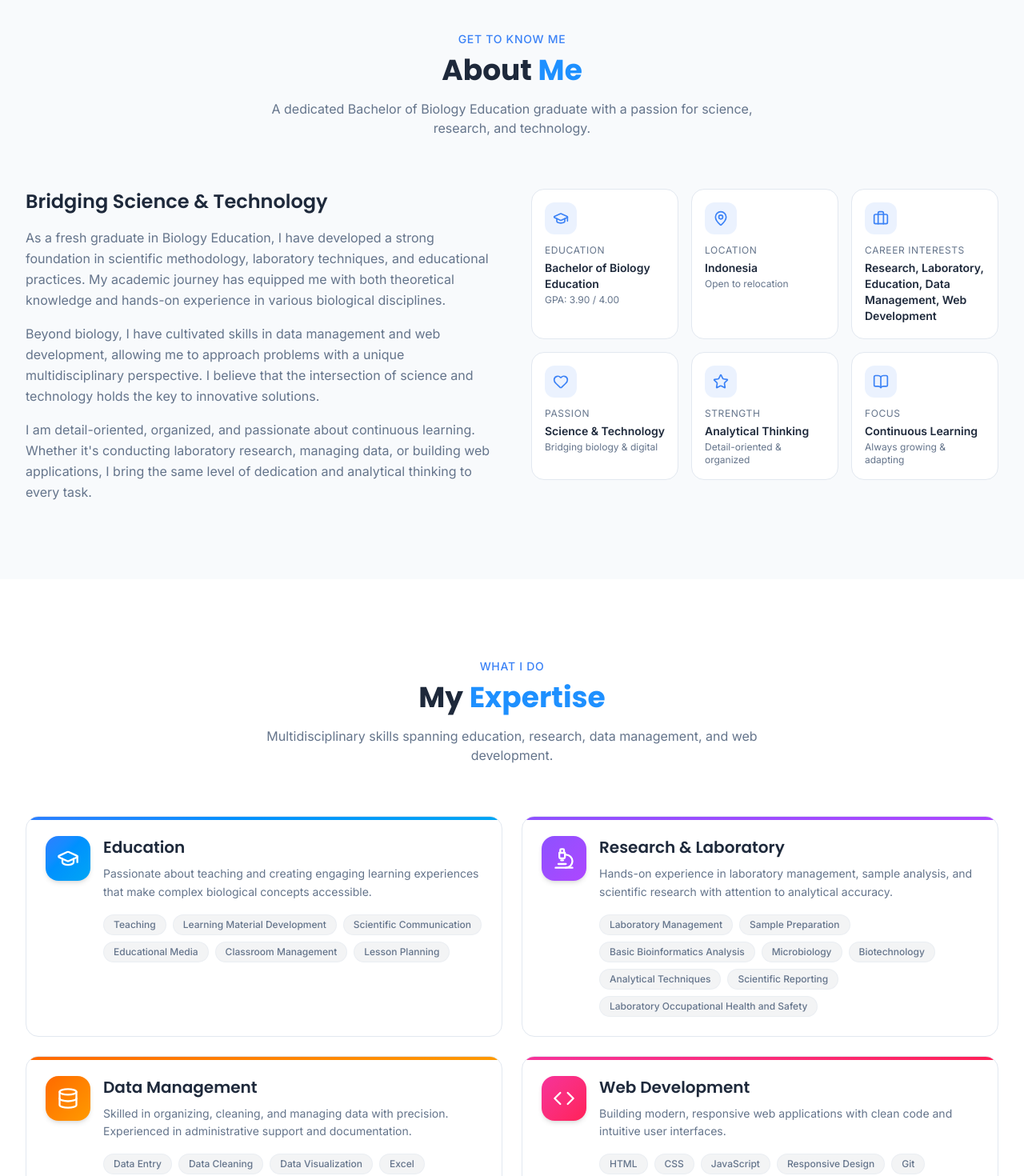
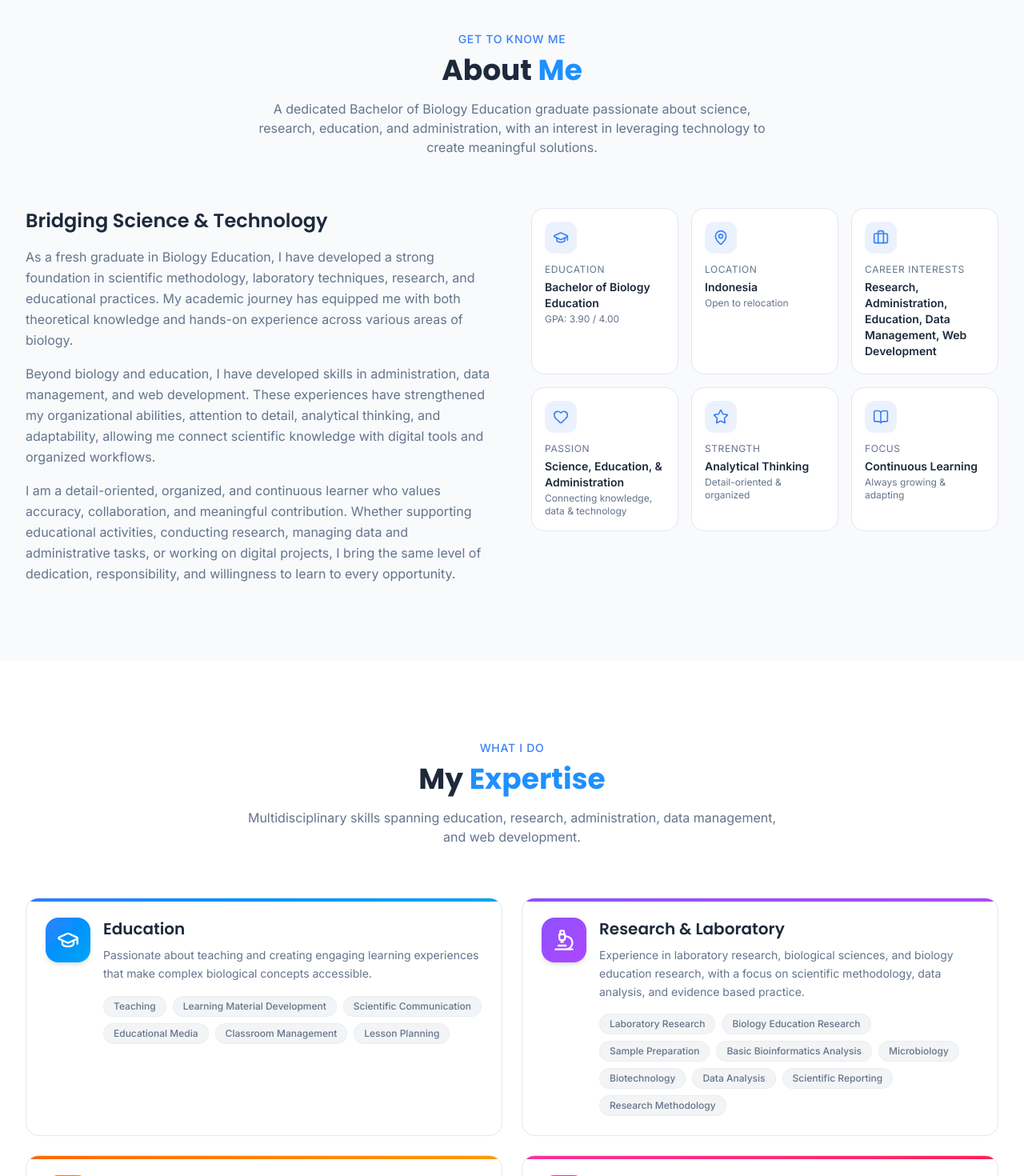
Before and after one commit to eronmen20/Portfolio, a Next.js app: page / in a window 1280 px wide. Shown: the part 860-2330 px from the top of the page at 80% size. Built offline with nearby package versions, Linux system fonts and the light colour scheme.

Commit message:
Add files via upload
add administration parts

```diff
--- a/src/app/layout.tsx
+++ b/src/app/layout.tsx
@@ -19,12 +19,12 @@ const poppins = Poppins({
 export const metadata: Metadata = {
   title: "Portfolio | Biology Education Graduate",
   description:
-    "Professional portfolio of a Biology Education graduate with expertise in research, laboratory, data management, and web development.",
+    "Professional portfolio of a Biology Education graduate with expertise in research, administration, data management, and web development.",
   keywords: [
     "biology",
     "education",
     "research",
-    "laboratory",
+    "administration",
     "portfolio",
     "web developer",
     "data management",
--- a/src/components/About.tsx
+++ b/src/components/About.tsx
@@ -62,8 +62,7 @@ export default function About() {
             About <span className="gradient-text">Me</span>
           </h2>
           <p className="text-muted-foreground max-w-2xl mx-auto">
-            A dedicated {profile.education.degree} graduate with a passion for
-            science, research, and technology.
+            A dedicated {profile.education.degree} graduate passionate about science, research, education, and administration, with an interest in leveraging technology to create meaningful solutions.
           </p>
         </motion.div>
 
--- a/src/components/Expertise.tsx
+++ b/src/components/Expertise.tsx
@@ -7,14 +7,14 @@ import content from "@/data/content.json";
 const iconMap: Record<string, React.ElementType> = {
   Education: GraduationCap,
   "Research & Laboratory": Microscope,
-  "Data Management": Database,
+  "Administration & Data Management": Database,
   "Web Development": Code,
 };
 
 const colorMap: Record<string, string> = {
   Education: "from-blue-500 to-sky-500",
   "Research & Laboratory": "from-violet-500 to-purple-500",
-  "Data Management": "from-orange-500 to-amber-500",
+  "Administration & Data Management": "from-orange-500 to-amber-500",
   "Web Development": "from-pink-500 to-rose-500",
 };
 
@@ -37,7 +37,7 @@ export default function Expertise() {
             My <span className="gradient-text">Expertise</span>
           </h2>
           <p className="text-muted-foreground max-w-2xl mx-auto">
-            Multidisciplinary skills spanning education, research, data
+            Multidisciplinary skills spanning education, research, administration, data
             management, and web development.
           </p>
         </motion.div>
--- a/src/data/content.json
+++ b/src/data/content.json
@@ -14,20 +14,21 @@
     },
     {
       "title": "Research & Laboratory",
-      "description": "Hands-on experience in laboratory management, sample analysis, and scientific research with attention to analytical accuracy.",
+      "description": "Experience in laboratory research, biological sciences, and biology education research, with a focus on scientific methodology, data analysis, and evidence based practice.",
       "skills": [
-        "Laboratory Management",
+        "Laboratory Research",
+        "Biology Education Research",
         "Sample Preparation",
         "Basic Bioinformatics Analysis",
         "Microbiology",
         "Biotechnology",
-        "Analytical Techniques",
+        "Data Analysis",
         "Scientific Reporting",
-        "Laboratory Occupational Health and Safety"
+        "Research Methodology"
       ]
     },
     {
-      "title": "Data Management",
+      "title": "Administration & Data Management",
       "description": "Skilled in organizing, cleaning, and managing data with precision. Experienced in administrative support and documentation.",
       "skills": [
         "Data Entry",
--- a/src/data/profile.json
+++ b/src/data/profile.json
@@ -1,7 +1,7 @@
 {
   "name": "Aeryn Deswita Kussikanto",
-  "tagline": "Biology Education Graduate | Laboratory & Research Assistant | Data Management | Web Developer",
-  "description": "Passionate about bridging science and technology. With a strong foundation in biology education, hands-on laboratory experience, and growing expertise in web development, I bring a unique multidisciplinary perspective to every project.",
+  "tagline": "Biology Education Graduate | Research Assistant | Data Management | Administration | Web Developer",
+  "description": "I am a Biology Education graduate passionate about science, technology, and effective administration. With experience in research activities, data management, educational projects, and web development, I bring a multidisciplinary approach that combines scientific knowledge, analytical thinking, digital skills, and strong organizational abilities. I am eager to contribute to projects that value accuracy, continuous learning, and meaningful impact.",
   "photo": "/images/projects/portfolio/foto.jpg",
   "cvFile": "/files/cv.pdf",
   "status": "Available for Opportunities",
@@ -13,16 +13,16 @@
   },
   "location": "Indonesia",
   "relocation": "Open to relocation",
-  "careerInterests": ["Research", "Laboratory", "Education", "Data Management", "Web Development"],
-  "passion": "Science & Technology",
-  "passionDetail": "Bridging biology & digital",
+  "careerInterests": ["Research", "Administration", "Education", "Data Management", "Web Development"],
+  "passion": "Science, Education, & Administration",
+  "passionDetail": "Connecting knowledge, data & technology",
   "strength": "Analytical Thinking",
   "strengthDetail": "Detail-oriented & organized",
   "focus": "Continuous Learning",
   "focusDetail": "Always growing & adapting",
   "aboutDescription": [
-    "As a fresh graduate in Biology Education, I have developed a strong foundation in scientific methodology, laboratory techniques, and educational practices. My academic journey has equipped me with both theoretical knowledge and hands-on experience in various biological disciplines.",
-    "Beyond biology, I have cultivated skills in data management and web development, allowing me to approach problems with a unique multidisciplinary perspective. I believe that the intersection of science and technology holds the key to innovative solutions.",
-    "I am detail-oriented, organized, and passionate about continuous learning. Whether it's conducting laboratory research, managing data, or building web applications, I bring the same level of dedication and analytical thinking to every task."
+    "As a fresh graduate in Biology Education, I have developed a strong foundation in scientific methodology, laboratory techniques, research, and educational practices. My academic journey has equipped me with both theoretical knowledge and hands-on experience across various areas of biology.",
+    "Beyond biology and education, I have developed skills in administration, data management, and web development. These experiences have strengthened my organizational abilities, attention to detail, analytical thinking, and adaptability, allowing me connect scientific knowledge with digital tools and organized workflows.",
+    "I am a detail-oriented, organized, and continuous learner who values accuracy, collaboration, and meaningful contribution. Whether supporting educational activities, conducting research, managing data and administrative tasks, or working on digital projects, I bring the same level of dedication, responsibility, and willingness to learn to every opportunity."
   ]
 }
```
Also changed, not shown: src/app/projects/[slug]/page.tsx (line endings or trailing spaces).
